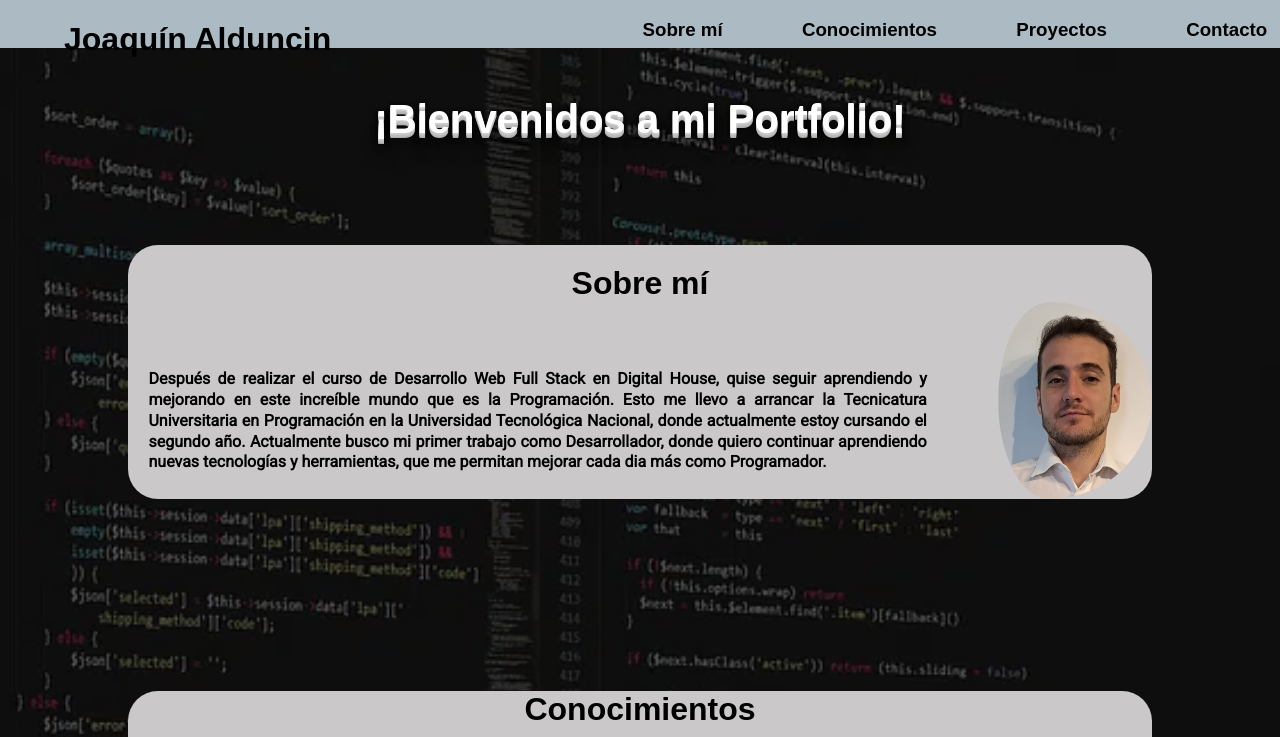
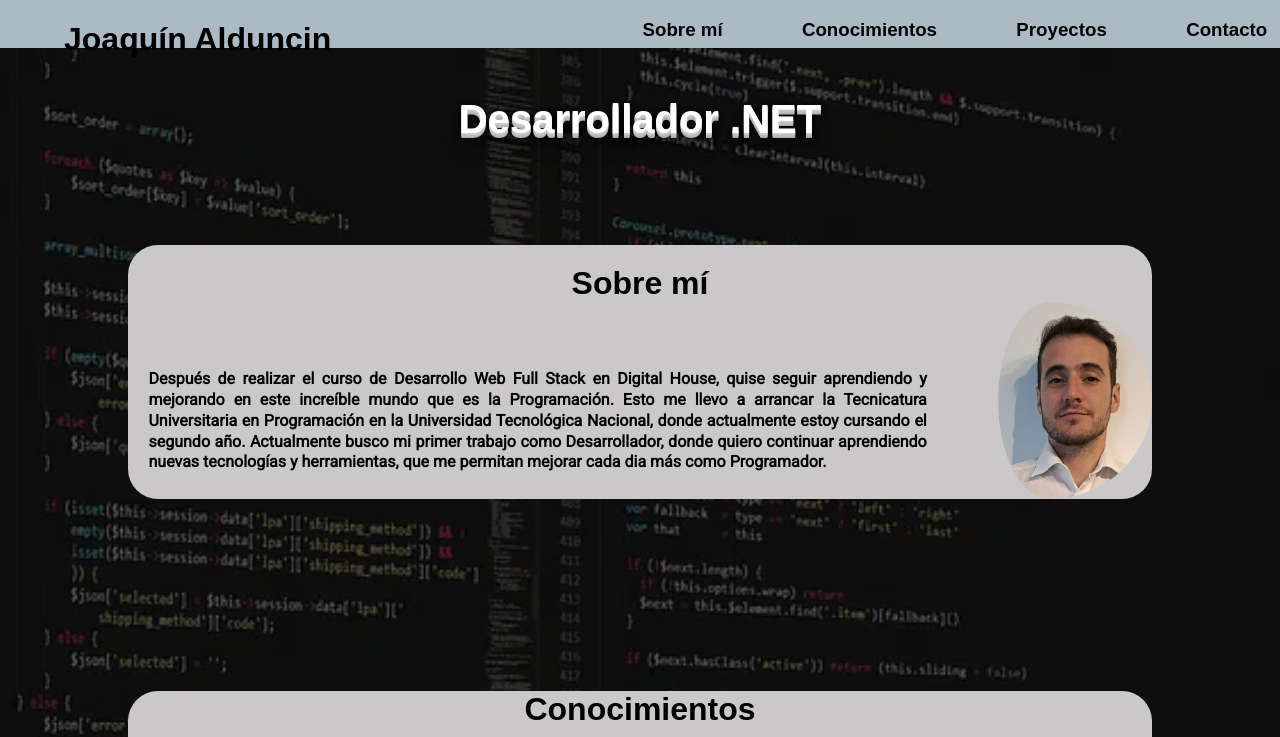
Before and after one commit to joacoaldun/MiPortfolio, a plain HTML site: page index.html in a window 1280 px wide. Shown: the top 737 px of the page. Drawn offline with Linux system fonts and the light colour scheme.

Commit message:
cambio titulo

```diff
--- a/index.html
+++ b/index.html
@@ -49,7 +49,7 @@
 
 <div  id="divNombre">
 
-<h1 id="nombrePrincipal">¡Bienvenidos a mi Portfolio!</h1>
+<h1 id="nombrePrincipal">Desarrollador .NET</h1>
 
 
 </div>
```
